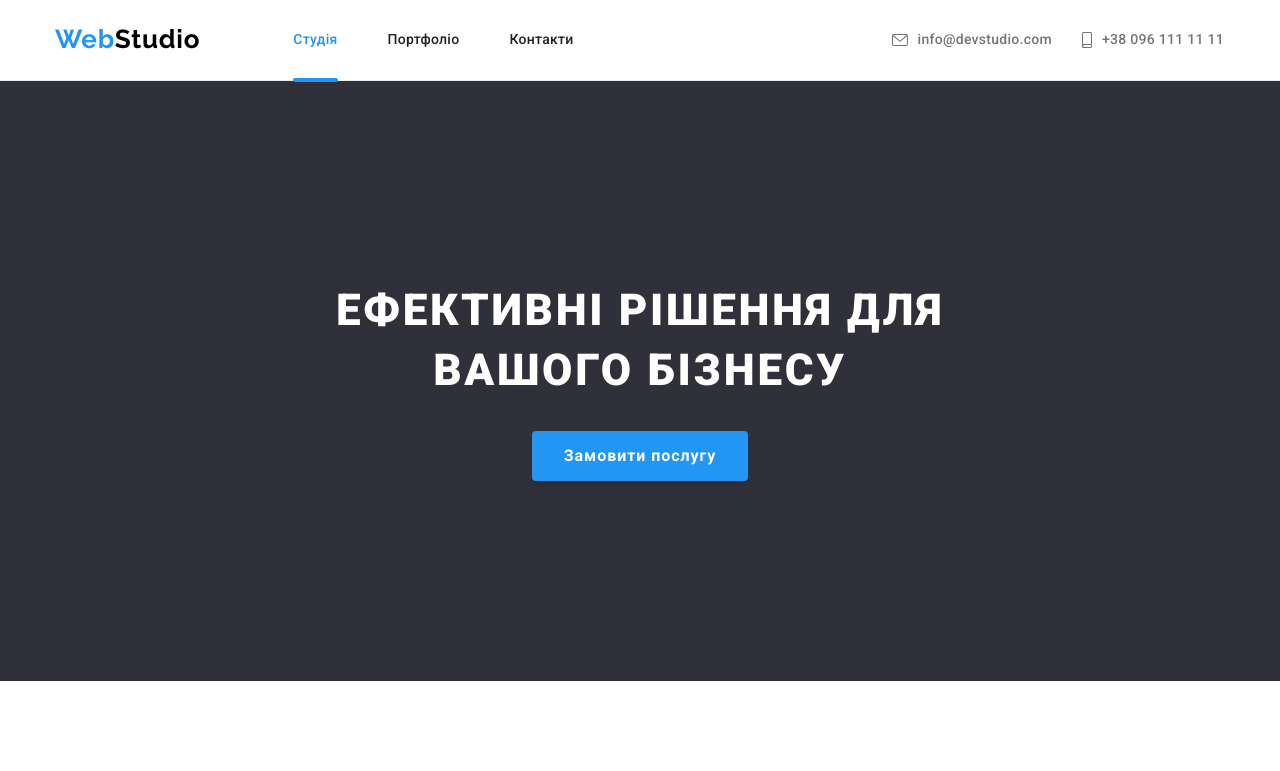
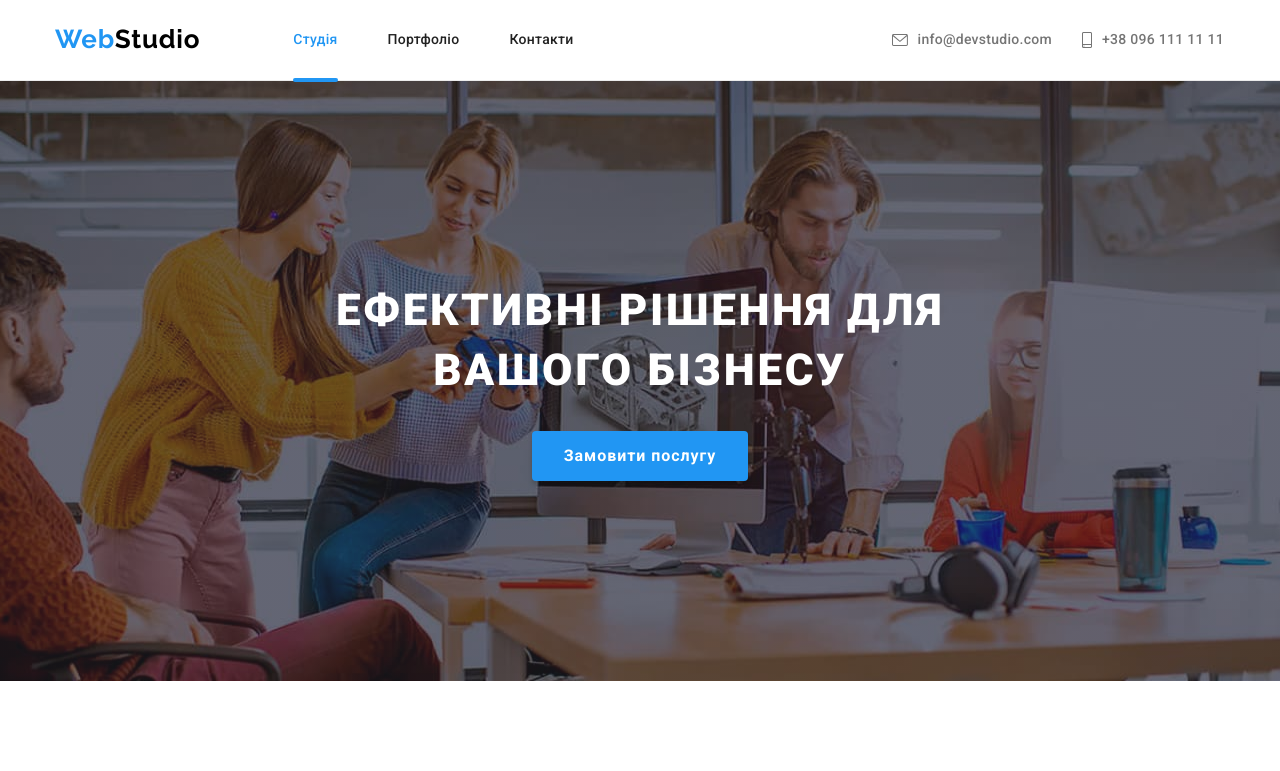
Before and after one commit to AndreyS86/goit-markup-hw-08, a plain HTML site: page index.html in a window 1280 px wide. Shown: the top 771 px of the page. Drawn offline with nearby package versions, Linux system fonts and the light colour scheme; files that its build step writes are made by us from their sources.

Commit message:
bcg14.09

```diff
--- a/sass/layouts/_hero.scss
+++ b/sass/layouts/_hero.scss
@@ -10,11 +10,11 @@
       rgba(47, 48, 58, 0.4),
       rgba(47, 48, 58, 0.4)
     ),
-    url(./imges/mobile/hero-bg-mobile.jpg);
+    url(../imges/mobile/hero-bg-mobile.jpg);
   @media (min-device-pixel-ratio: 2),
     (min-resolution: 192dpi),
     (min-resolution: 2dppx) {
-    background-image: url(./imges/mobile/hero-bg-mobile-2x.jpg);
+    background-image: url(../imges/mobile/hero-bg-mobile-2x.jpg);
   }
   background-repeat: no-repeat;
   background-size: cover;
@@ -25,11 +25,11 @@
         rgba(47, 48, 58, 0.4),
         rgba(47, 48, 58, 0.4)
       ),
-      url(./imges/tablet/hero-bg-tablet.jpg);
+      url(../imges/tablet/hero-bg-tablet.jpg);
     @media (min-device-pixel-ratio: 2),
       (min-resolution: 192dpi),
       (min-resolution: 2dppx) {
-      background-image: url(./imges/tablet/hero-bg-tablet-2x.jpg);
+      background-image: url(../imges/tablet/hero-bg-tablet-2x.jpg);
     }
   }
 
@@ -41,11 +41,11 @@
         rgba(47, 48, 58, 0.4),
         rgba(47, 48, 58, 0.4)
       ),
-      url(./imges/desctop/hero-bg-desctop.jpg);
+      url(../imges/desctop/hero-bg-desctop.jpg);
     @media (min-device-pixel-ratio: 2),
       (min-resolution: 192dpi),
       (min-resolution: 2dppx) {
-      background-image: url(./imges/desctop/hero-bg-desctop-2x.jpg);
+      background-image: url(../imges/desctop/hero-bg-desctop-2x.jpg);
     }
   }
 }
```
Also changed, not shown: css/main.css, css/main.min.css, 2 other files.
